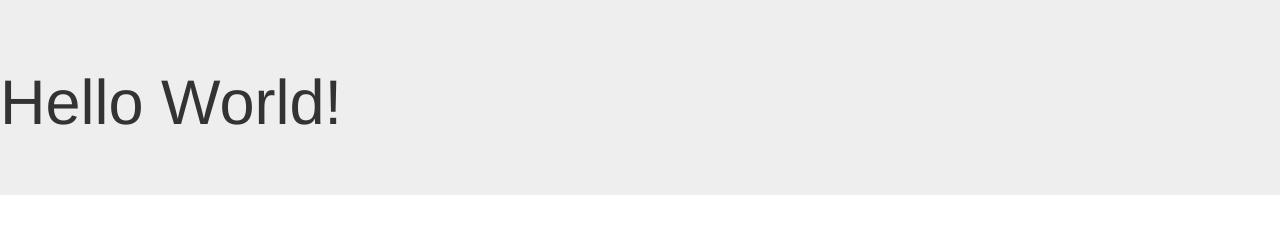
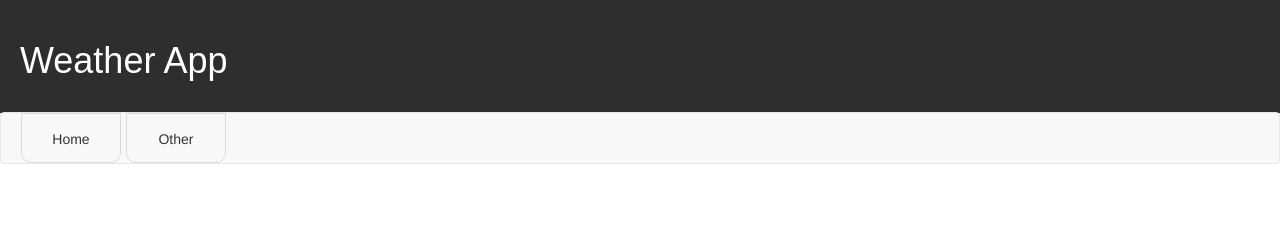
Before and after one commit to darylshy/Weatherapp, a website: page src/index.html in a window 1280 px wide. Drawn offline with nearby package versions, Linux system fonts and the light colour scheme.

Commit message:
added initial navigation and overall styling

```diff
--- a/scss/main.scss
+++ b/scss/main.scss
@@ -0,0 +1,52 @@
+.container-fluid{
+	padding-left: 0;
+	padding-right: 0;
+}
+.page-header{
+	padding-bottom: 22px;
+
+	h1{
+		padding: 0 0 0 20px;
+		color: #fff;
+		font-family: Arial;
+	}
+}
+.header-container{
+	background-color: #2E2E2E;
+	padding-top: 1px;
+}
+.navbar{
+
+	margin-top: -22px;
+
+	li{
+	    list-style: none;
+	    float: left;
+	    margin-right: 5px;
+	    height: 50px;
+	    width: 100px;
+	    line-height: 50px;
+	    text-align: center;
+	    border: 1px solid rgba(46, 46, 46, 0.14);
+	    border-bottom-left-radius: 10px;
+	    border-bottom-right-radius: 10px;
+
+		&:hover{
+			background-color: rgba(46, 46, 46, 0.05);
+			cursor: pointer;
+		}
+
+		&:first-child{
+			margin-left: 20px;
+		}
+		a{
+			color: inherit;
+			display: inline-block;
+			width: 100%;
+			height: 100%;
+			&:hover{
+				text-decoration: none;
+			}
+		}
+	}
+}
--- a/src/index.html
+++ b/src/index.html
@@ -8,8 +8,16 @@
 	<link rel="stylesheet" type="text/css" href="../css/main.css">
 </head>
 <body>
-	<div class="jumbotron">
-		<h1>Hello World!</h1>
+	<div class="container-fluid">
+		<header class="header-container">
+			<div class="page-header">
+				<h1>Weather App</h1>
+			</div>
+		</header>
+		<nav class="navbar navbar-default">
+			<li><a href="">Home</a></li>
+			<li><a href="">Other</a></li>
+		</nav>
 	</div>
 
 
```
Also changed, not shown: css/main.css, 1 other file.
